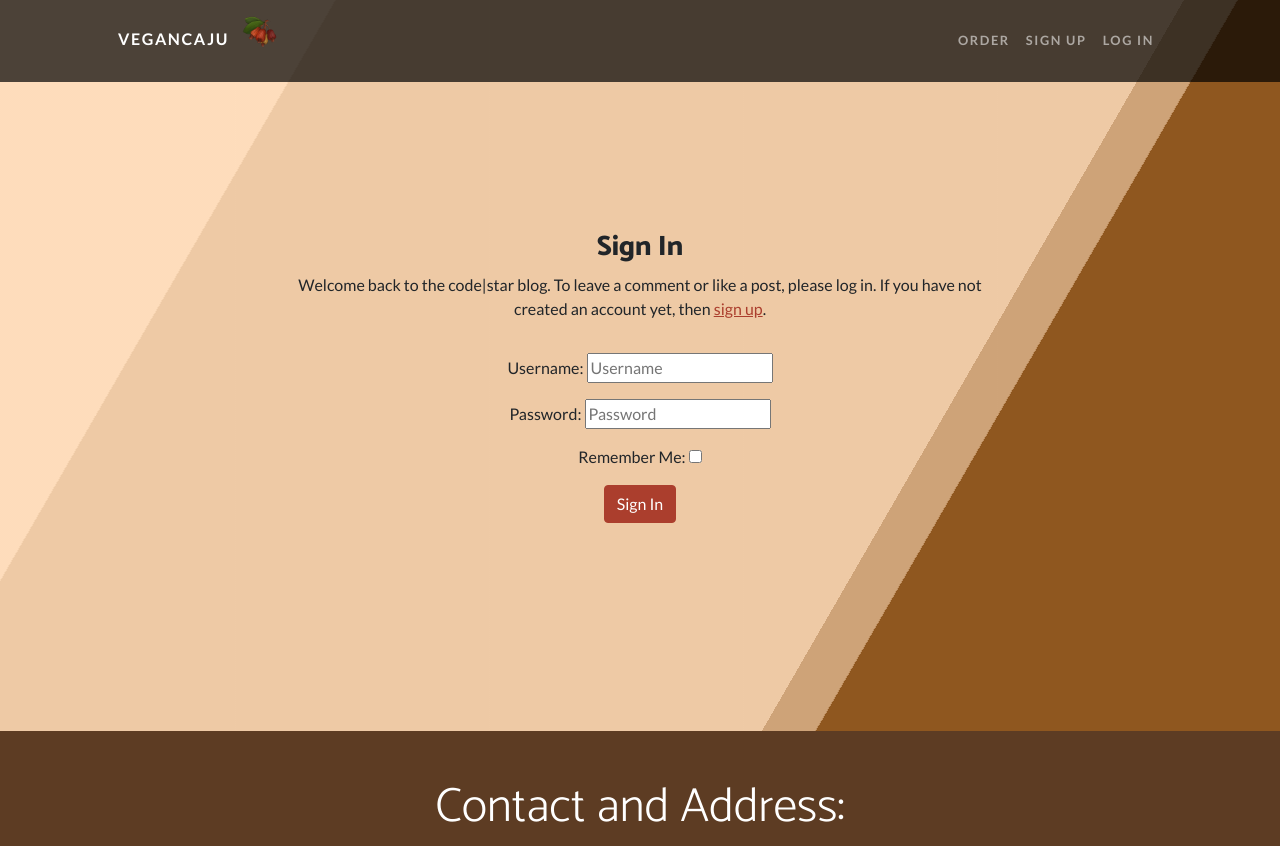
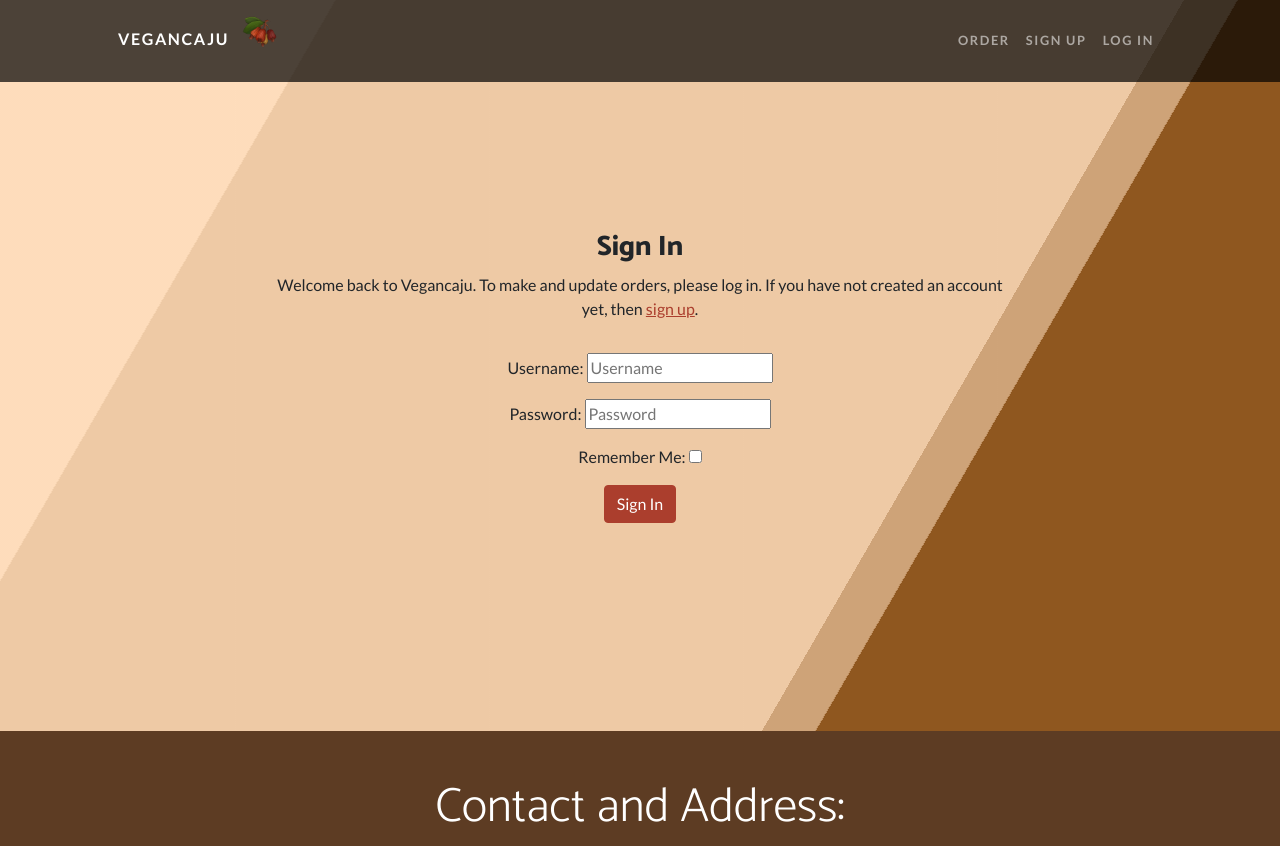
Before and after one commit to Vepp1/VeganCaju, a Django app: page /accounts/login/ in a window 1280 px wide. Shown: the top 846 px of the page. Run offline with Django 3.2, Linux system fonts and the light colour scheme; some libraries are stand-ins or nearby versions.

Commit message:
Update login and signup page text

```diff
--- a/templates/account/login.html
+++ b/templates/account/login.html
@@ -18,8 +18,8 @@
 
 
 
-      <p>{% blocktrans %}Welcome back to the code|star blog.
-        To leave a comment or like a post, please log in. If you
+      <p>{% blocktrans %}Welcome back to Vegancaju.
+        To make and update orders, please log in. If you
         have not created an account yet, then
         <a href="{{ signup_url }}" class="link">sign up</a>.{% endblocktrans %}</p>
     </div>
--- a/templates/account/signup.html
+++ b/templates/account/signup.html
@@ -16,7 +16,7 @@
       <div class="col-md-8 mt-3 offset-md-2">
         <h3>{% trans "Sign Up" %}</h3>
 
-        <p>{% blocktrans %}Welcome back to the code|star blog. Do you already have an account? Then please <a
+        <p>{% blocktrans %}Welcome back to Vegancaju. Do you already have an account? Then please <a
             class="link" href="{{ login_url }}">sign in</a> instead.{% endblocktrans %}</p>
       </div>
     </div>
```
